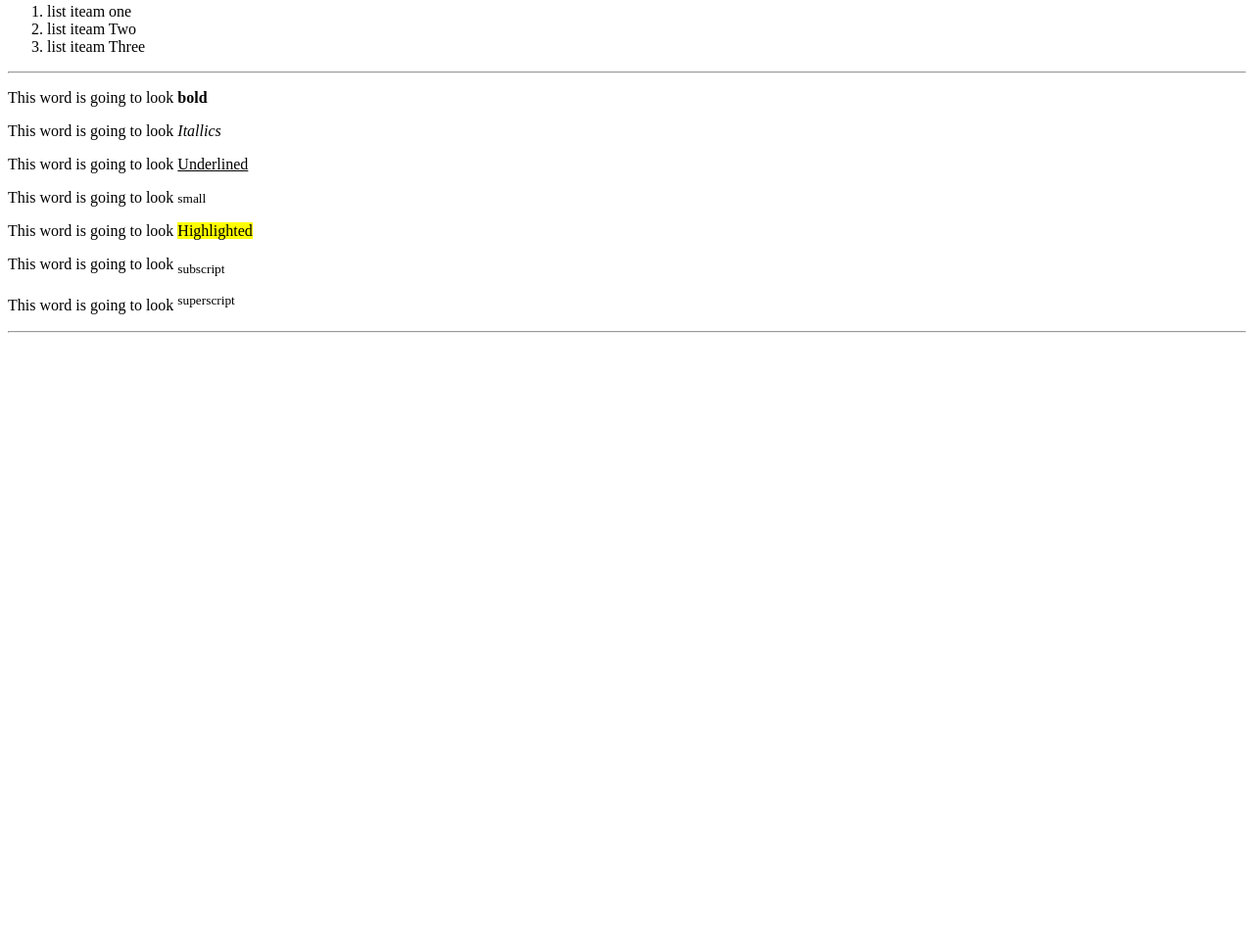
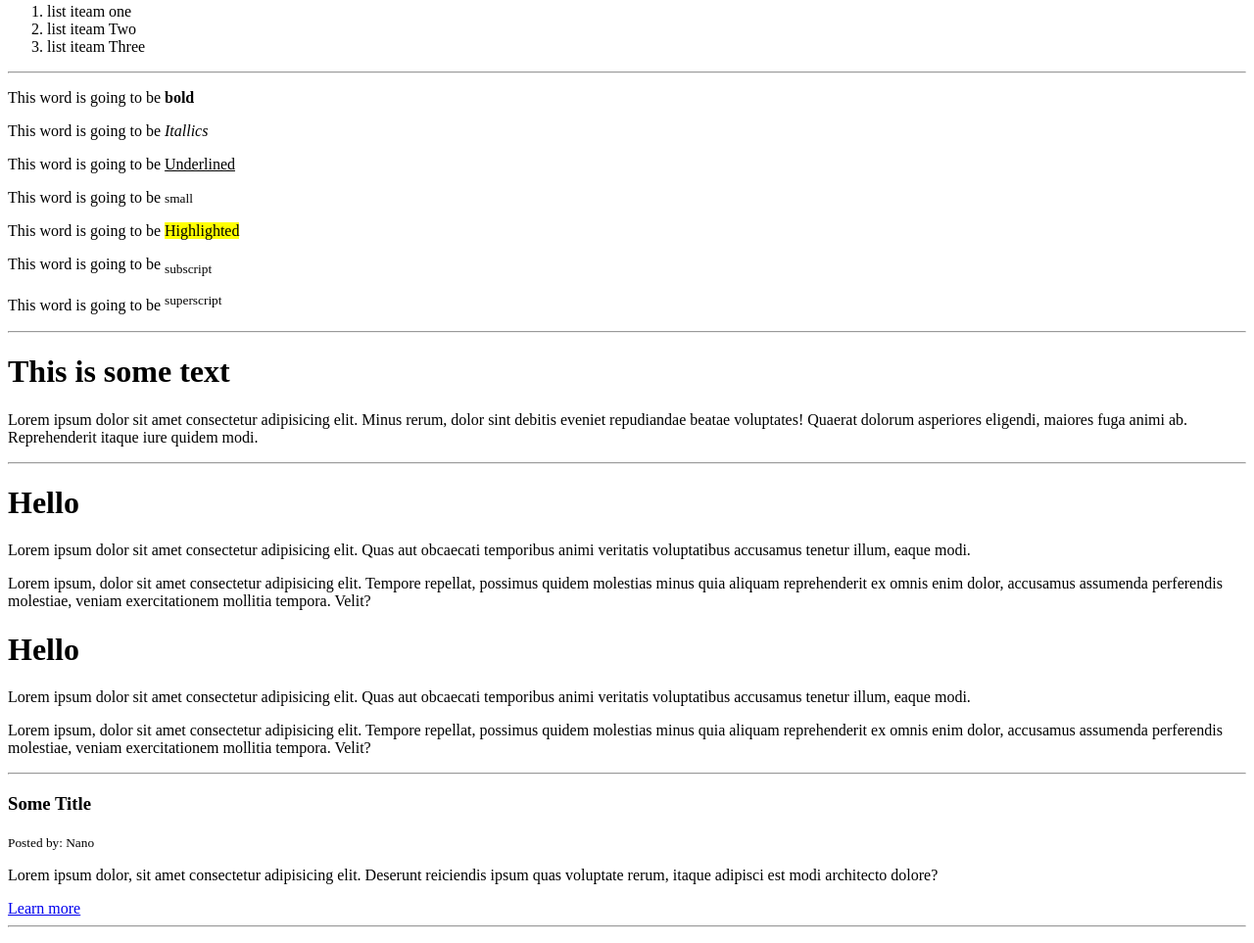
Before and after one commit to Harsha-hathamunage/FreeCodeCamp-Ex, a plain HTML site: page index.html in a window 1280 px wide. Shown: the part 479-1442 px from the top of the page at 98% size. Before the commit the page ends 827 px from the top, so only its background shows below. Drawn offline with Linux system fonts and the light colour scheme.

Commit message:
updated my basic html pracice webpage with some other elements

```diff
--- a/index.html
+++ b/index.html
@@ -52,22 +52,65 @@
         <!-- Superscript: <sup> -->
         <!-- Small: <small> -->
 
-        <p>This word is going to look <strong>bold</strong></p>
-        <p>This word is going to look <em>Itallics</em></p>
-        <p>This word is going to look <u>Underlined</u></p>
-        <p>This word is going to look <small>small</small></p>
-        <p>This word is going to look <mark>Highlighted</mark></p>
-        <p>This word is going to look <sub>subscript</sub></p>
-        <p>This word is going to look <sup>superscript</sup></p>
+        <p>This word is going to be <strong>bold</strong></p>
+        <p>This word is going to be <em>Itallics</em></p>
+        <p>This word is going to be <u>Underlined</u></p>
+        <p>This word is going to be <small>small</small></p>
+        <p>This word is going to be <mark>Highlighted</mark></p>
+        <p>This word is going to be <sub>subscript</sub></p>
+        <p>This word is going to be <sup>superscript</sup></p>
 
        <hr>
 
         <!-- Line breaks: Self closing and use <br> -->
         <!-- Lines to seperate your content: self closing and use <hr> -->
 
-         <!-- Line breaks: Self closing and use <br> -->
-        <!-- Lines to seperate your content: self closing and use <hr> -->
+        <!-- Grouping Elements <dir> -->
 
+        <div>
+            <h1>This is some text</h1>
+            <p>
+                Lorem ipsum dolor sit amet consectetur adipisicing elit. Minus rerum, dolor sint debitis eveniet repudiandae beatae voluptates! Quaerat dolorum asperiores eligendi, maiores fuga animi ab. Reprehenderit itaque iure quidem modi.
+            </p>
+        </div>
+
+        <hr>
+
+          <!-- Classes and IDs: identify a group of elements for multiple purposes -->
+
+        <div class="hello">
+            <h1>Hello</h1>
+            <p>Lorem ipsum dolor sit amet consectetur adipisicing elit. Quas aut obcaecati temporibus animi veritatis voluptatibus accusamus tenetur illum, eaque modi.</p>
+            <p>Lorem ipsum, dolor sit amet consectetur adipisicing elit. Tempore repellat, possimus quidem molestias minus quia aliquam reprehenderit ex omnis enim dolor, accusamus assumenda perferendis molestiae, veniam exercitationem mollitia tempora. Velit?</p>
+        </div>
+
+        <div id="hello">
+            <h1>Hello</h1>
+            <p>Lorem ipsum dolor sit amet consectetur adipisicing elit. Quas aut obcaecati temporibus animi veritatis voluptatibus accusamus tenetur illum, eaque modi.</p>
+            <p>Lorem ipsum, dolor sit amet consectetur adipisicing elit. Tempore repellat, possimus quidem molestias minus quia aliquam reprehenderit ex omnis enim dolor, accusamus assumenda perferendis molestiae, veniam exercitationem mollitia tempora. Velit?</p>
+        </div>
+
+        <hr>
+
+        <!-- Blog Article -->
+
+        <dev class="article">
+            <h3>Some Title</h3>
+            <small>Posted by: Nano</small>
+            <p>Lorem ipsum dolor, sit amet consectetur adipisicing elit. Deserunt reiciendis ipsum quas voluptate rerum, itaque adipisci est modi architecto dolore?</p>
+            <a href="a">Learn more</a>
+        </dev>
+
+        <br>
+        <hr>
+
+        <!-- Tables -->
+
+<table>
+    <thead>
+
+    </thead>
+</table>
 
     </body>
 </html>
```
